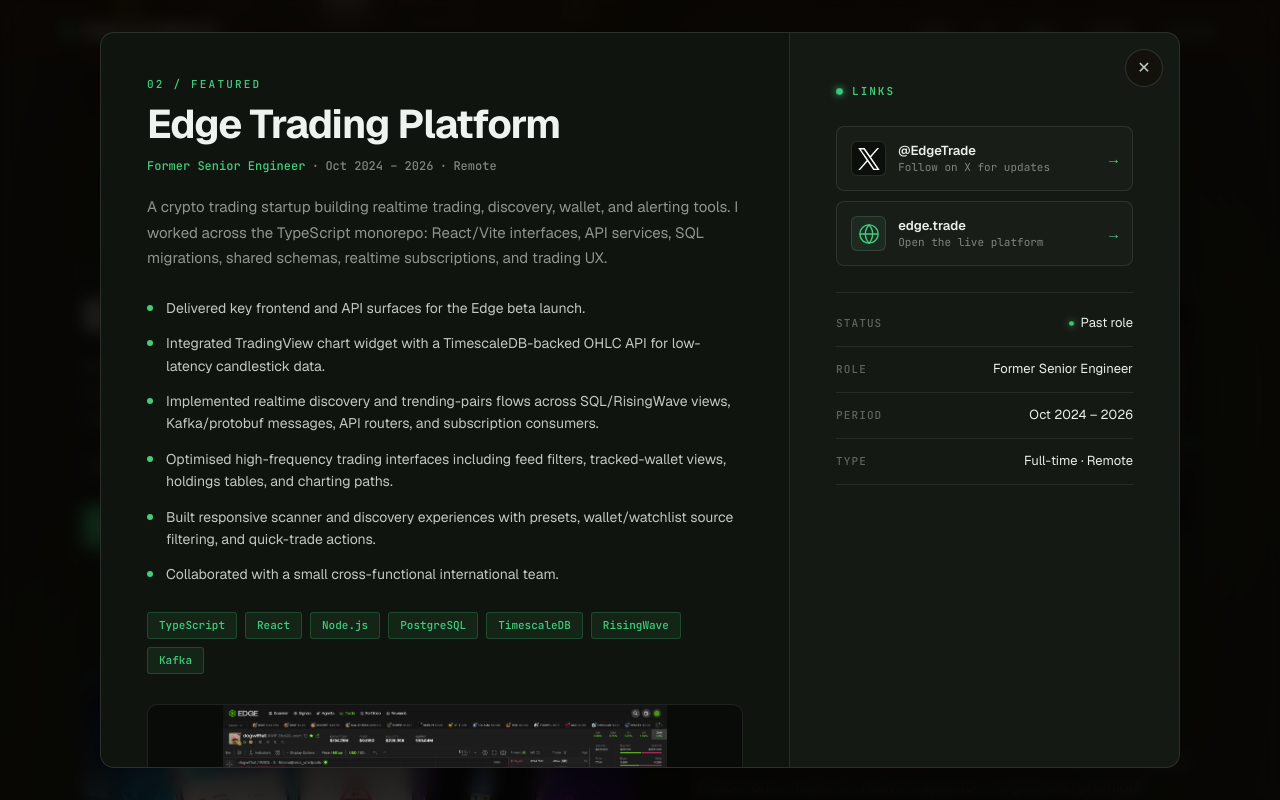
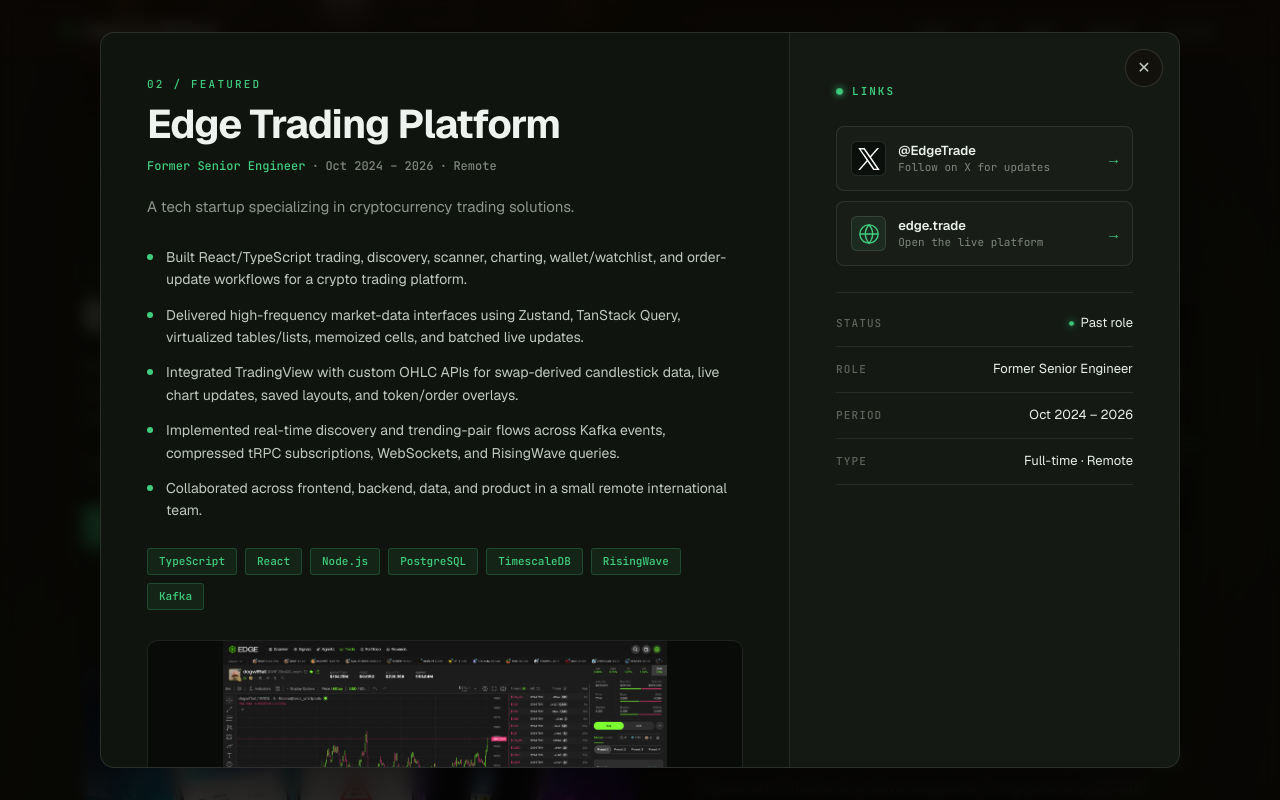
Before and after one commit to deanvanniekerk/portfolio, a React (Vite) app: page / in a window 1280 px wide. Both pictures are taken after a click on the button 919 px from the left and 3627 px from the top of the page. Shown: the part 3227-4027 px from the top of the page. Built offline with nearby package versions, Linux system fonts and the light colour scheme; no server answers.

Commit message:
Update Edge modal copy

```diff
--- a/src/components/ProjectModal.tsx
+++ b/src/components/ProjectModal.tsx
@@ -45,12 +45,11 @@
   if (!open) return null
 
   const highlights = [
-    'Delivered key frontend and API surfaces for the Edge beta launch.',
-    'Integrated TradingView chart widget with a TimescaleDB-backed OHLC API for low-latency candlestick data.',
-    'Implemented realtime discovery and trending-pairs flows across SQL/RisingWave views, Kafka/protobuf messages, API routers, and subscription consumers.',
-    'Optimised high-frequency trading interfaces including feed filters, tracked-wallet views, holdings tables, and charting paths.',
-    'Built responsive scanner and discovery experiences with presets, wallet/watchlist source filtering, and quick-trade actions.',
-    'Collaborated with a small cross-functional international team.',
+    'Built React/TypeScript trading, discovery, scanner, charting, wallet/watchlist, and order-update workflows for a crypto trading platform.',
+    'Delivered high-frequency market-data interfaces using Zustand, TanStack Query, virtualized tables/lists, memoized cells, and batched live updates.',
+    'Integrated TradingView with custom OHLC APIs for swap-derived candlestick data, live chart updates, saved layouts, and token/order overlays.',
+    'Implemented real-time discovery and trending-pair flows across Kafka events, compressed tRPC subscriptions, WebSockets, and RisingWave queries.',
+    'Collaborated across frontend, backend, data, and product in a small remote international team.',
   ]
 
   const tags = ['TypeScript', 'React', 'Node.js', 'PostgreSQL', 'TimescaleDB', 'RisingWave', 'Kafka']
@@ -76,10 +75,7 @@
             </div>
 
             <p className="modal-desc">
-              A crypto trading startup building realtime trading, discovery, wallet, and
-              alerting tools. I worked across the TypeScript monorepo: React/Vite interfaces,
-              API services, SQL migrations, shared schemas, realtime subscriptions, and
-              trading UX.
+              A tech startup specializing in cryptocurrency trading solutions.
             </p>
 
             <div className="modal-highlights">
```
